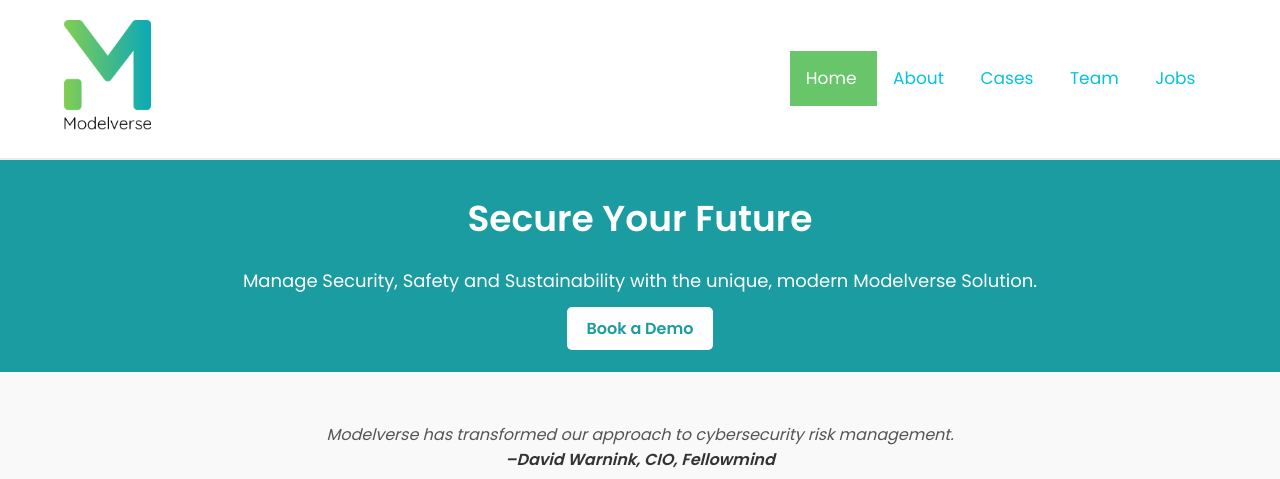
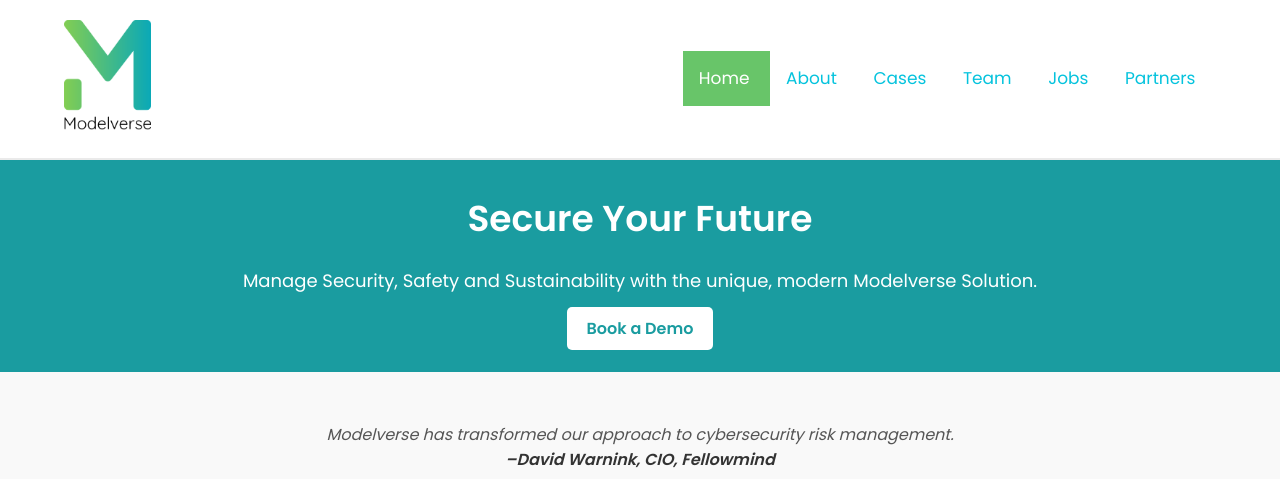
Before and after one commit to daanl63/MVVTS-jekyll, a Jekyll site: the page built from index.html, in a window 1280 px wide, cut to the strip 0-479 px from the top of the page. Built offline with Jekyll 4.4.1, drawn with Linux system fonts in a browser that asks for light colours; nearby versions of some CDN libraries.

Commit message:
Update navigation.yaml

```diff
--- a/_data/navigation.yaml
+++ b/_data/navigation.yaml
@@ -8,3 +8,5 @@
   link: team.html
 - name: Jobs
   link: jobs.html
+- name: Partners
+  link: partners.html
```
